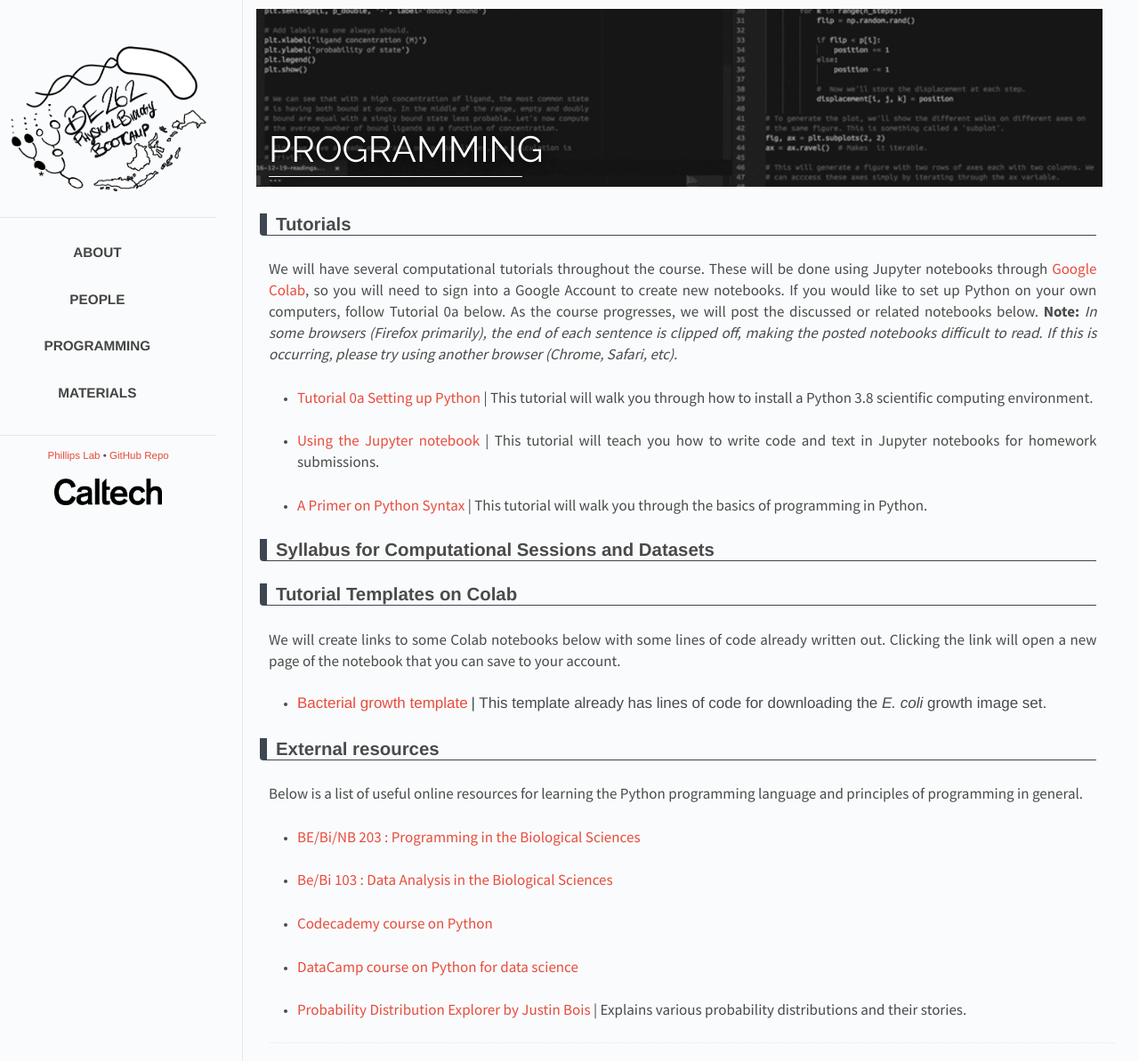
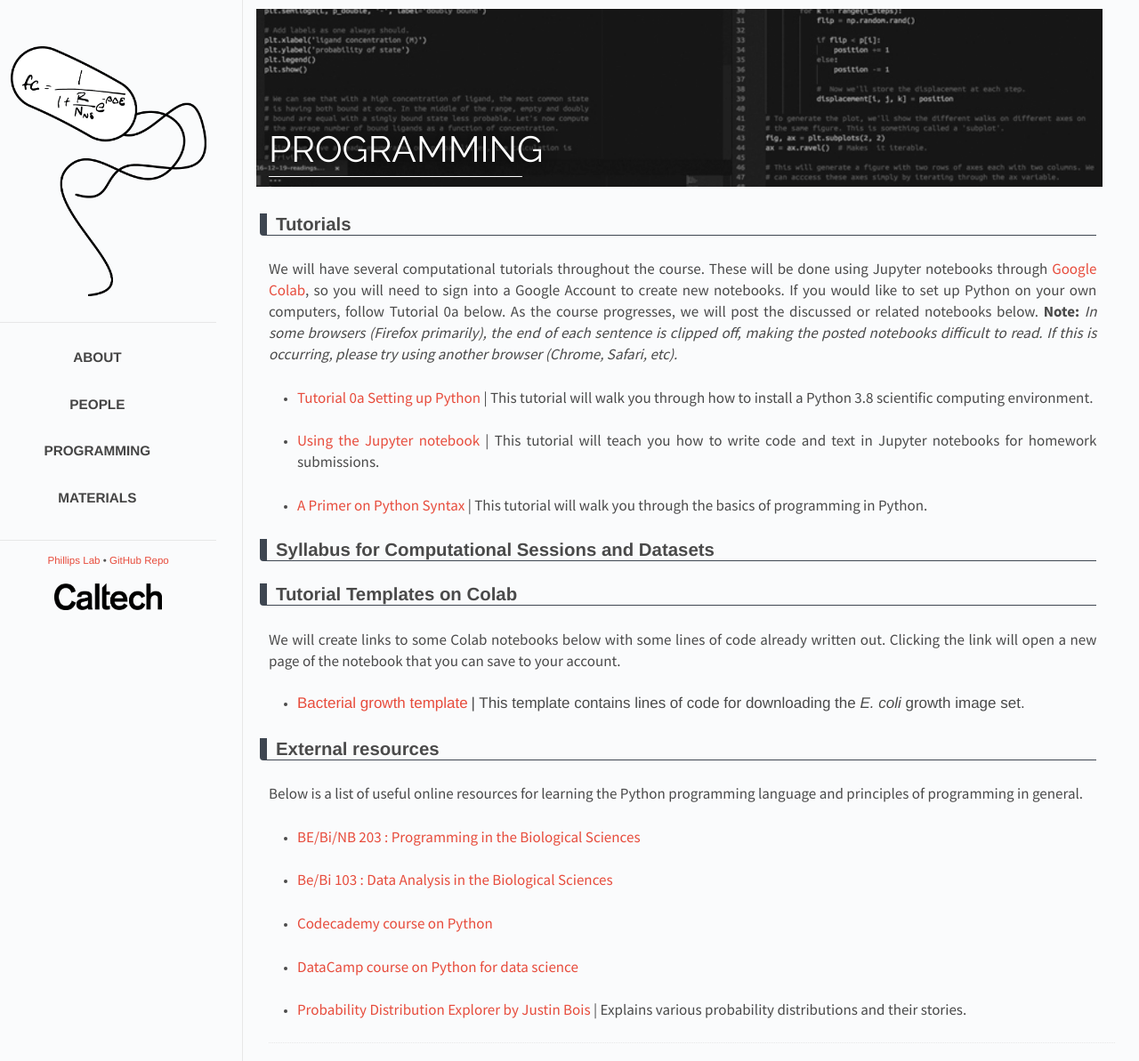
Before and after one commit to RPGroup-PBoC/pboc22_marseille, a Jekyll site: the page built from _posts/2022-01-29-code.md, in a window 1280 px wide. Shown: the whole page at 89% size. Built offline with Jekyll 4.4.1, drawn with Linux system fonts in a browser that asks for light colours.

Commit message:
Changed corner logo on website.

```diff
--- a/_layouts/default.html
+++ b/_layouts/default.html
@@ -24,7 +24,7 @@
         <div class="header">
           <h1 class="title">
             <a href="{{ site.baseurl }}/about">
-              <img id="logo" src="{{ site.baseurl }}/images/be262.png">
+              <img id="logo" src="{{ site.baseurl }}/images/fc_bug.png">
             </a>
           <span class="tagline"></span>
         </div>
--- a/_posts/2022-01-29-code.md
+++ b/_posts/2022-01-29-code.md
@@ -50,7 +50,7 @@ save to your account.
 
 * <a href="https://colab.research.google.com/drive/1fkBBO2ZsNs3bqsdKd4sU71p8TNavgLRh?usp=sharing" target="_blank" style="font-size: 17px">Bacterial growth template</a>
   <span style="font-size: 17px">
-  \| This template already has lines of code for downloading the *E. coli* growth image set.
+  \| This template contains lines of code for downloading the *E. coli* growth image set.
   </span>
 
 
```
Also changed, not shown: images/fc_bug.png (added).
